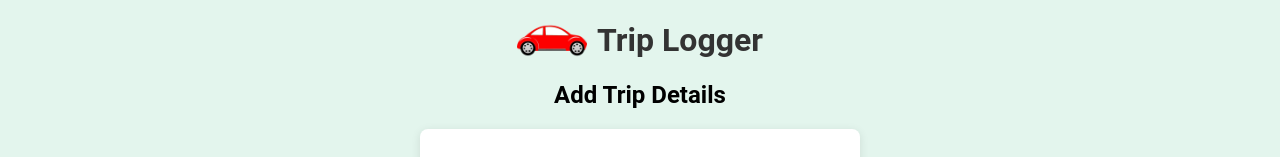
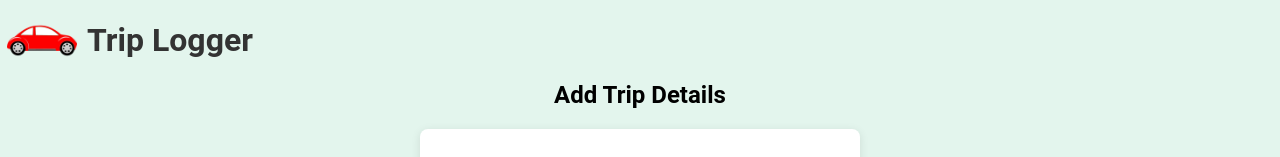
Before and after one commit to Aklilu-Mandefro/trip-logger, a React (Create React App) app in the folder frontend/: page / in a window 1280 px wide. Shown: the top 157 px of the page. Built offline with nearby package versions, Linux system fonts and the light colour scheme.

Commit message:
Update Header position

```diff
--- a/frontend/src/Header.js
+++ b/frontend/src/Header.js
@@ -9,7 +9,7 @@ const Header = () => {
     <h1
       className="logo-content"
       onClick={handleClick}
-      style={{ cursor: "pointer" }}
+        style={{ cursor: "pointer", display: "flex", alignItems: "center", justifyContent: "flex-start", marginLeft: "7px" }}
     >
       <img
         src="/trip-logger-logo.png"
```
